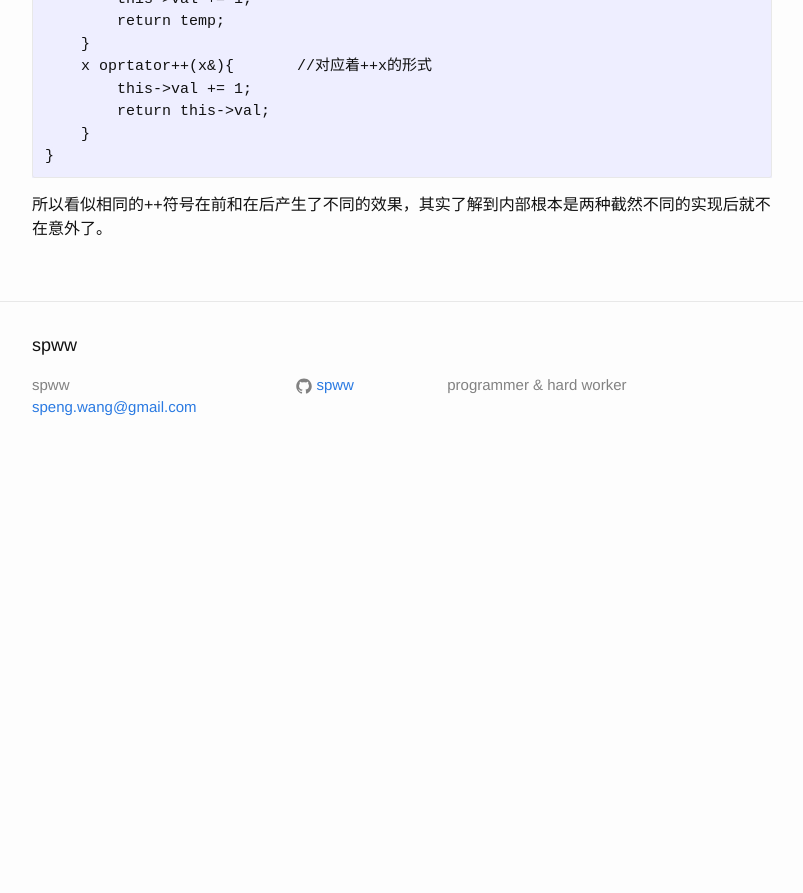
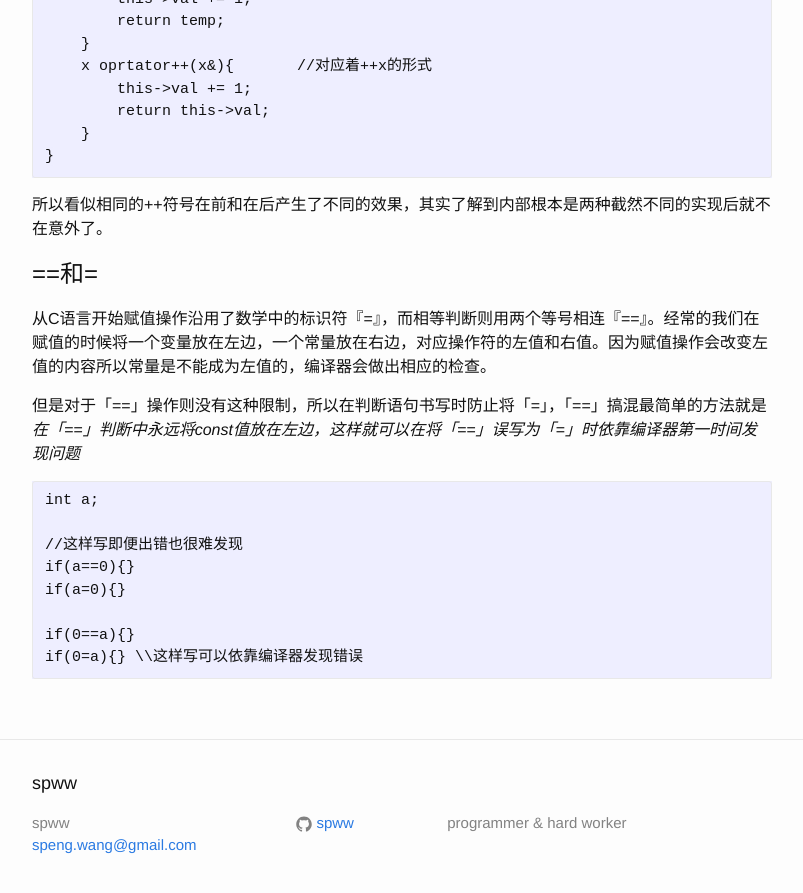
Before and after one commit to SPWW/oldblog, a Jekyll site: the page built from _posts/2016-01-16-learn-c++.markdown, in a window 1280 px wide and 900 px high, scrolled down 1335 px. Shown: the top 893 px of the window, without its empty margins (238-1041 px from the left). Built offline with Jekyll 4.4.1, drawn with Linux system fonts in a browser that asks for light colours; before the commit the page ends 1814 px from its top, so only the background shows below that.

Commit message:
add new item

```diff
--- a/_posts/2016-01-16-learn-c++.markdown
+++ b/_posts/2016-01-16-learn-c++.markdown
@@ -56,3 +56,18 @@ categories: blog
     }
 
 所以看似相同的++符号在前和在后产生了不同的效果，其实了解到内部根本是两种截然不同的实现后就不在意外了。
+
+#==和=
+
+从C语言开始赋值操作沿用了数学中的标识符『=』，而相等判断则用两个等号相连『==』。经常的我们在赋值的时候将一个变量放在左边，一个常量放在右边，对应操作符的左值和右值。因为赋值操作会改变左值的内容所以常量是不能成为左值的，编译器会做出相应的检查。
+
+但是对于「==」操作则没有这种限制，所以在判断语句书写时防止将「=」，「==」搞混最简单的方法就是*在「==」判断中永远将const值放在左边，这样就可以在将「==」误写为「=」时依靠编译器第一时间发现问题*
+
+    int a;
+
+    //这样写即便出错也很难发现
+    if(a==0){}
+    if(a=0){}
+
+    if(0==a){}
+    if(0=a){} \\这样写可以依靠编译器发现错误
```
